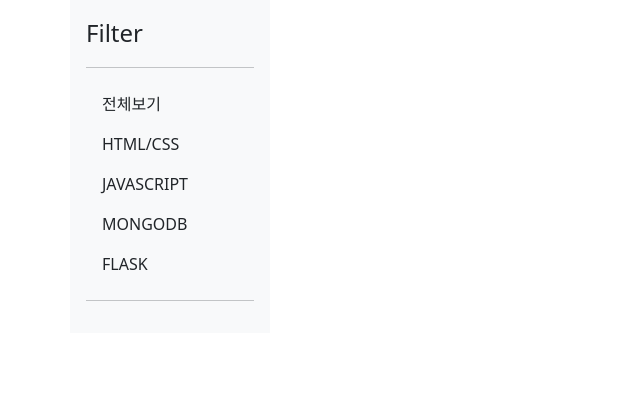
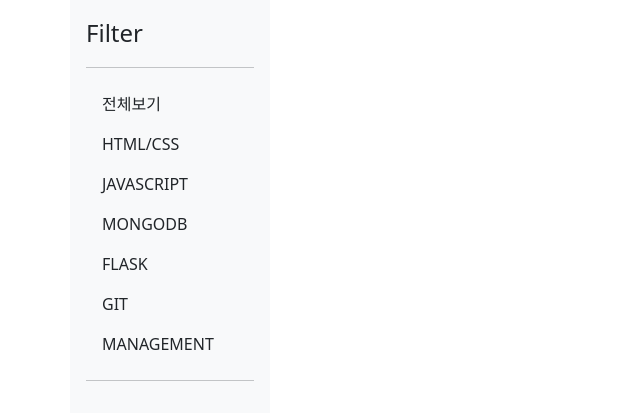
Before and after one commit to purplephone/Mini4Mini, a Flask app: template templates/mainPage.html in a window 1280 px wide. Shown: the part 102-522 px from the top of the page, without its empty margins (0-640 px from the left). Run offline with Flask 2, Linux system fonts and the light colour scheme; the template is opened without the code that fills it, so the values that code supplies are empty; some libraries are stand-ins or nearby versions.

Commit message:
목록추가

```diff
--- a/templates/mainPage.html
+++ b/templates/mainPage.html
@@ -66,7 +66,7 @@
                         <div class="container card shadow-sm">
                             <img class="bi m-0 p-0 bd-placeholder-img card-img-top" width="300" height="150"
                                  fill="currentColor"
-                                 src="static/card-image.svg">
+                                 src="../static/card-image.svg">
                             <div class="card-body">
                                 <p class="card-text">
                                     ${title}
@@ -222,6 +222,18 @@
                         FLASK
                     </a>
                 </li>
+                <li>
+                    <a href='javascript:void(0);' onclick="load_writing(`git`);" class="nav-link link-dark"
+                       aria-current="page">
+                        GIT
+                    </a>
+                </li>
+                <li>
+                    <a href='javascript:void(0);' onclick="load_writing(`management`);" class="nav-link link-dark"
+                       aria-current="page">
+                        MANAGEMENT
+                    </a>
+                </li>
             </ul>
             <hr>
         </div>
--- a/templates/writing.html
+++ b/templates/writing.html
@@ -253,6 +253,8 @@
             <option value="flask">FLASK</option>
             <option value="javascript">JAVASCRIPT</option>
             <option value="mongodb">MONGODB</option>
+            <option value="git">GIT</option>
+            <option value="management">MANAGEMENT</option>
         </select>
         <button onclick="add_writing()" type="button" class="btn btn-primary">추가</button>
     </div>
--- a/writing.py
+++ b/writing.py
@@ -14,6 +14,7 @@ db = client.dbsparta
 
 SECRET_KEY = 'SPARTA'
 
+
 @writing_api.route('/writing')
 def writing():
     writing_list = list(db.writing.find({}, {'_id': False}))
@@ -28,6 +29,7 @@ def writing():
     except jwt.exceptions.DecodeError:
         return redirect(url_for("login_api.login"))
 
+
 def getGCount():
     if not hasattr(g, 'count'):
         g.count = 0
@@ -35,6 +37,7 @@ def getGCount():
         for i in writing_list:
             g.count = g.count if g.count > i['id'] else i['id']
     return g.count
+
 
 @writing_api.route("/writing", methods=["POST"])
 def writing_post():
@@ -67,18 +70,11 @@ def writing_get():
     writing_list = list(db.writing.find({}, {'_id': False}))
     # 필터 기능
     if search:
-        print(search)
-        if search == "html":
-            writing_list = list(db.writing.find({"category": "html"}, {'_id': False}))
-        elif search == "javascript":
-            writing_list = list(db.writing.find({"category": "javascript"}, {'_id': False}))
-        elif search == "flask":
-            writing_list = list(db.writing.find({"category": "flask"}, {'_id': False}))
-        elif search == "mongodb":
-            writing_list = list(db.writing.find({"category": "mongodb"}, {'_id': False}))
+        writing_list = list(db.writing.find({"category": search}, {'_id': False}))
     print(writing_list)
 
     return jsonify({'writing':writing_list})
+
 
 @writing_api.route("/writing/get/<id>", methods=["GET"])
 def writing_get_one(id):
@@ -92,5 +88,6 @@ def writing_delete():
     db.writing.delete_one({'id': int(id_receive)})
     return redirect("/")
 
+
 if __name__ == '__main__':
     app.run('0.0.0.0', port=8080, debug=True)
```
